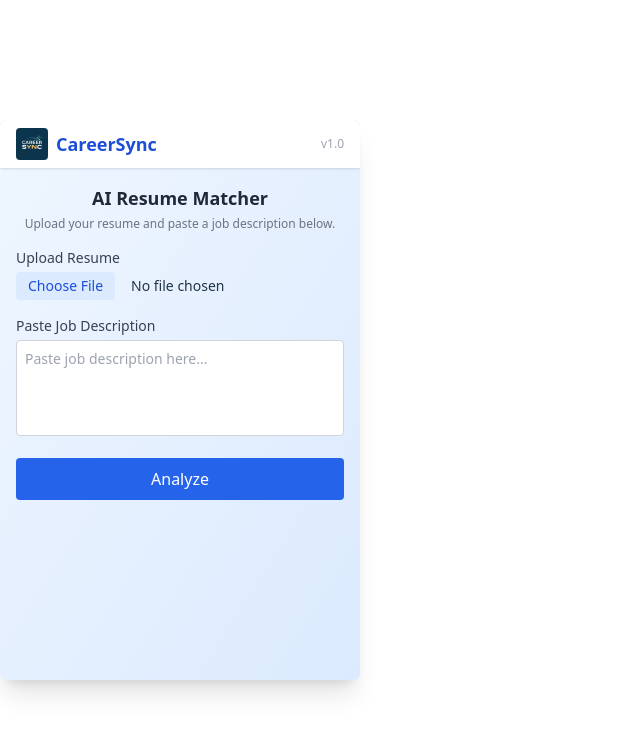
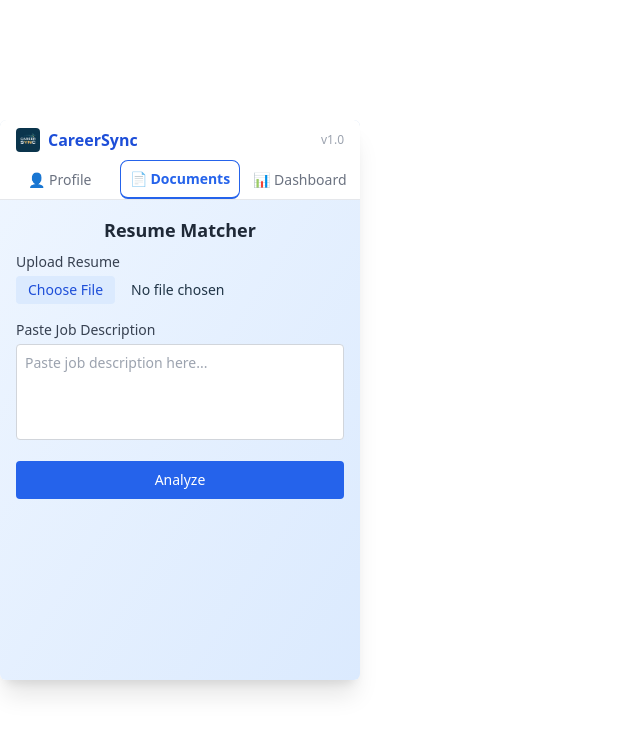
Before and after one commit to MenaceHecker/CareerSync, a React (Vite) app: page / in a window 1280 px wide. Shown: the top 734 px of the page, without its empty margins (0-640 px from the left). Built offline with nearby package versions, Linux system fonts and the light colour scheme; no server answers.

Commit message:
NavBar working

```diff
--- a/package.json
+++ b/package.json
@@ -11,6 +11,7 @@
   },
   "dependencies": {
     "mammoth": "^1.9.0",
+    "openai": "^4.91.0",
     "pdf-parse": "^1.1.1",
     "pdfjs-dist": "^3.11.174",
     "react": "^19.0.0",
--- a/src/App.tsx
+++ b/src/App.tsx
@@ -3,10 +3,12 @@ import * as pdfjsLib from 'pdfjs-dist';
 import workerSrc from 'pdfjs-dist/build/pdf.worker.min.js?url';
 import mammoth from 'mammoth';
 import './index.css';
+import { analyzeResumeWithJD } from './utils/openai';
 
 pdfjsLib.GlobalWorkerOptions.workerSrc = workerSrc;
 
 function App() {
+  const [activeTab, setActiveTab] = useState<'profile' | 'documents' | 'dashboard'>('documents');
   const [resumeFile, setResumeFile] = useState<File | null>(null);
   const [resumeText, setResumeText] = useState('');
   const [jobDescription, setJobDescription] = useState('');
@@ -41,7 +43,7 @@ function App() {
     }
   };
 
-  const handleAnalyze = () => {
+  const handleAnalyze = async () => {
     if (!resumeText || !jobDescription) {
       alert('Please upload a resume and paste a job description.');
       return;
@@ -50,30 +52,61 @@ function App() {
     setLoading(true);
     setResult(null);
 
-    setTimeout(() => {
-      setResult('✅ Resume parsed and ready for AI analysis!');
+    try {
+      const response = await analyzeResumeWithJD(resumeText, jobDescription);
+      setResult(response || 'No analysis returned.');
+    } catch (err) {
+      console.error('OpenAI API error:', err);
+      setResult('❌ Failed to analyze. Please check your API key or network.');
+    } finally {
       setLoading(false);
-    }, 1500);
+    }
   };
 
   return (
     <div className="w-[360px] h-[560px] bg-gradient-to-br from-blue-50 to-blue-100 font-sans shadow-xl overflow-auto rounded-md">
-      {/* Navbar */}
-      <nav className="flex items-center justify-between bg-white shadow px-4 py-2 rounded-t-md">
+      {/* Top Navbar */}
+      <nav className="flex justify-between items-center px-4 py-2 bg-white shadow rounded-t-md text-sm">
         <div className="flex items-center space-x-2">
-          <img src="./icon.png" alt="CareerSync" className="w-8 h-8 rounded" />
-          <span className="text-blue-700 font-semibold text-lg">CareerSync</span>
+          <img src="./icon.png" alt="CareerSync" className="w-6 h-6 rounded" />
+          <span className="text-blue-700 font-bold text-base">CareerSync</span>
         </div>
         <span className="text-xs text-gray-400">v1.0</span>
       </nav>
 
-      <div className="p-4">
-        <h2 className="text-lg font-bold text-gray-800 text-center mb-1">AI Resume Matcher</h2>
-        <p className="text-xs text-center text-gray-500 mb-4">
-          Upload your resume and paste a job description below.
-        </p>
+      {/* Tab Buttons */}
+      <div className="flex justify-around bg-white text-sm border-b border-gray-200">
+        {['profile', 'documents', 'dashboard'].map((tab) => (
+          <button
+            key={tab}
+            className={`flex-1 py-2 transition ${
+              activeTab === tab
+                ? 'text-blue-600 border-b-2 border-blue-600 font-semibold'
+                : 'text-gray-500 hover:text-blue-600'
+            }`}
+            onClick={() => setActiveTab(tab as any)}
+          >
+            {tab === 'profile' && '👤 Profile'}
+            {tab === 'documents' && '📄 Documents'}
+            {tab === 'dashboard' && '📊 Dashboard'}
+          </button>
+        ))}
+      </div>
 
-        {/* Upload Resume */}
+      <div className="p-4 text-sm">
+        {/* Profile Tab */}
+        {activeTab === 'profile' && (
+          <div>
+            <h2 className="text-lg font-bold text-gray-800 mb-2">Your Profile</h2>
+            <p className="text-gray-600 text-sm">Only certified Joes can access this menu.</p>
+          </div>
+        )}
+
+        {/* Documents Tab */}
+        {activeTab === 'documents' && (
+          <>
+            <h2 className="text-lg font-bold text-gray-800 text-center mb-2">Resume Matcher</h2>
+
             <div className="mb-4">
               <label className="block text-sm font-medium text-gray-700 mb-1">Upload Resume</label>
               <input
@@ -84,8 +117,6 @@ function App() {
                 }}
                 className="block w-full text-sm file:mr-4 file:py-1 file:px-3 file:rounded file:border-0 file:bg-blue-100 file:text-blue-700 hover:file:bg-blue-200"
               />
-
-          {/* File name + size */}
               {resumeFile && (
                 <div className="mt-2 text-xs text-gray-600 bg-white p-2 rounded border border-gray-200">
                   <p><strong>📄 File:</strong> {resumeFile.name}</p>
@@ -99,7 +130,6 @@ function App() {
               )}
             </div>
 
-        {/* Job Description */}
             <div className="mb-4">
               <label className="block text-sm font-medium text-gray-700 mb-1">Paste Job Description</label>
               <textarea
@@ -110,27 +140,34 @@ function App() {
               />
             </div>
 
-        {/* Analyze Button */}
             <button
               onClick={handleAnalyze}
               disabled={loading}
               className="w-full bg-blue-600 text-white py-2 rounded hover:bg-blue-700 transition disabled:opacity-50"
             >
-          {loading ? 'Analyzing...' : 'Analyze'}
+              {loading ? 'Analyzing with GPT...' : 'Analyze'}
             </button>
 
-        {/* Result */}
             {result && (
               <div className="mt-4 p-3 text-green-700 border border-green-300 bg-green-100 rounded text-xs whitespace-pre-wrap max-h-24 overflow-auto">
                 {result}
               </div>
             )}
 
-        {/* Resume Preview */}
             {resumeText && (
               <div className="mt-4 text-xs text-gray-600 bg-white p-2 rounded border border-gray-200 max-h-32 overflow-auto whitespace-pre-wrap">
                 <strong className="block mb-1 text-gray-800">Parsed Resume Text:</strong>
                 {resumeText.slice(0, 1000) + (resumeText.length > 1000 ? '...' : '')}
+              </div>
+            )}
+          </>
+        )}
+
+        {/* Dashboard Tab */}
+        {activeTab === 'dashboard' && (
+          <div>
+            <h2 className="text-lg font-bold text-gray-800 mb-2">Dashboard</h2>
+            <p className="text-gray-600 text-sm">When is this gonna come out?</p>
           </div>
         )}
       </div>
--- /dev/null
+++ b/src/utils/openai.ts
@@ -0,0 +1,26 @@
+import { OpenAI } from 'openai';
+
+const openai = new OpenAI({
+  apiKey: import.meta.env.VITE_OPENAI_API_KEY,
+  dangerouslyAllowBrowser: true,
+});
+
+export const analyzeResumeWithJD = async (resume: string, jd: string) => {
+  const systemPrompt = `You are an expert career coach. Compare the given resume and job description. Return:
+- A list of missing skills (if any)
+- A brief analysis of fit
+- Suggestions to improve the resume`;
+
+  const messages = [
+    { role: 'system', content: systemPrompt },
+    { role: 'user', content: `Resume:\n${resume}\n\nJob Description:\n${jd}` },
+  ] as Array<{ role: 'system' | 'user' | 'assistant'; content: string }>;
+
+  const completion = await openai.chat.completions.create({
+    model: 'gpt-3.5-turbo',
+    messages,
+    temperature: 0.7,
+  });
+
+  return completion.choices[0].message?.content;
+};
```
Also changed, not shown: 1 other file (tests, documents, lock files or other folders). Lines whose indentation alone changed are shown as unchanged.
